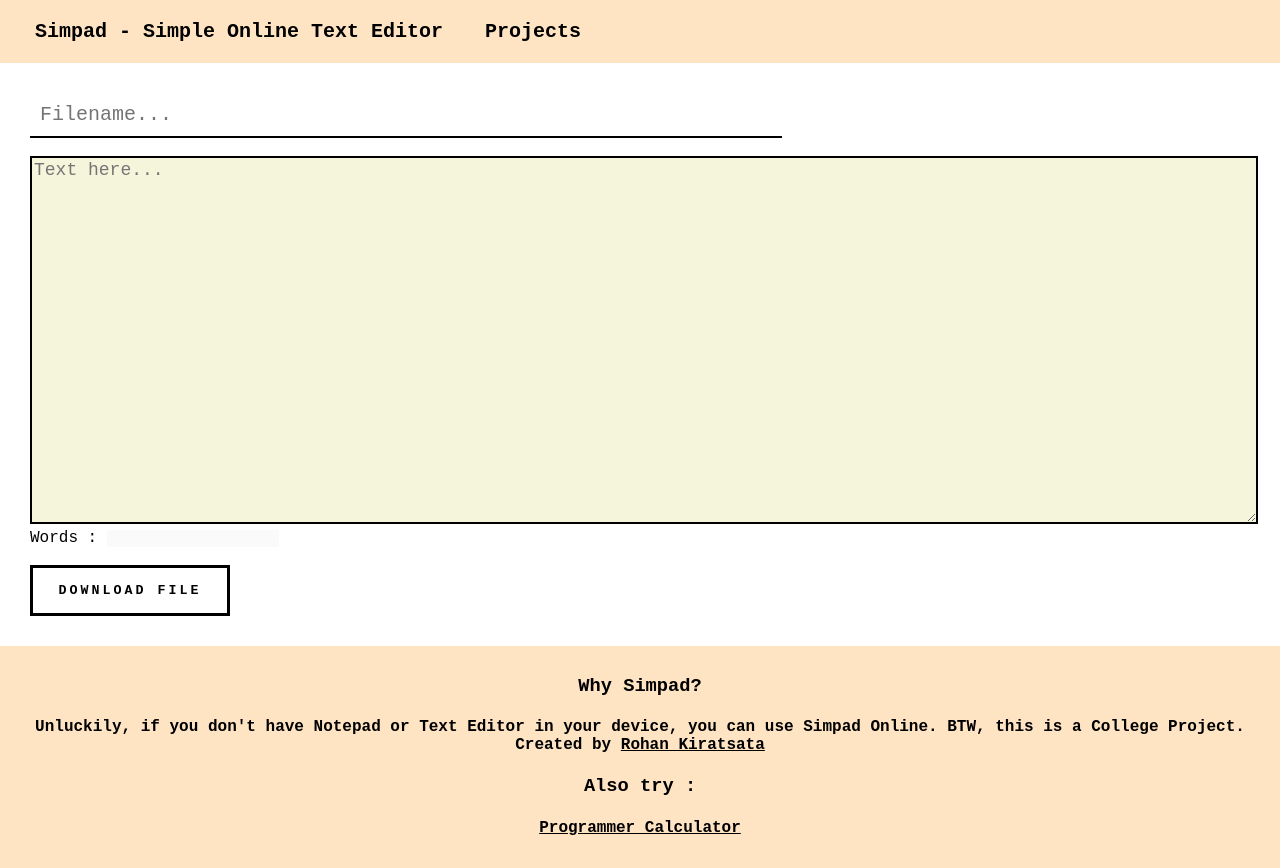
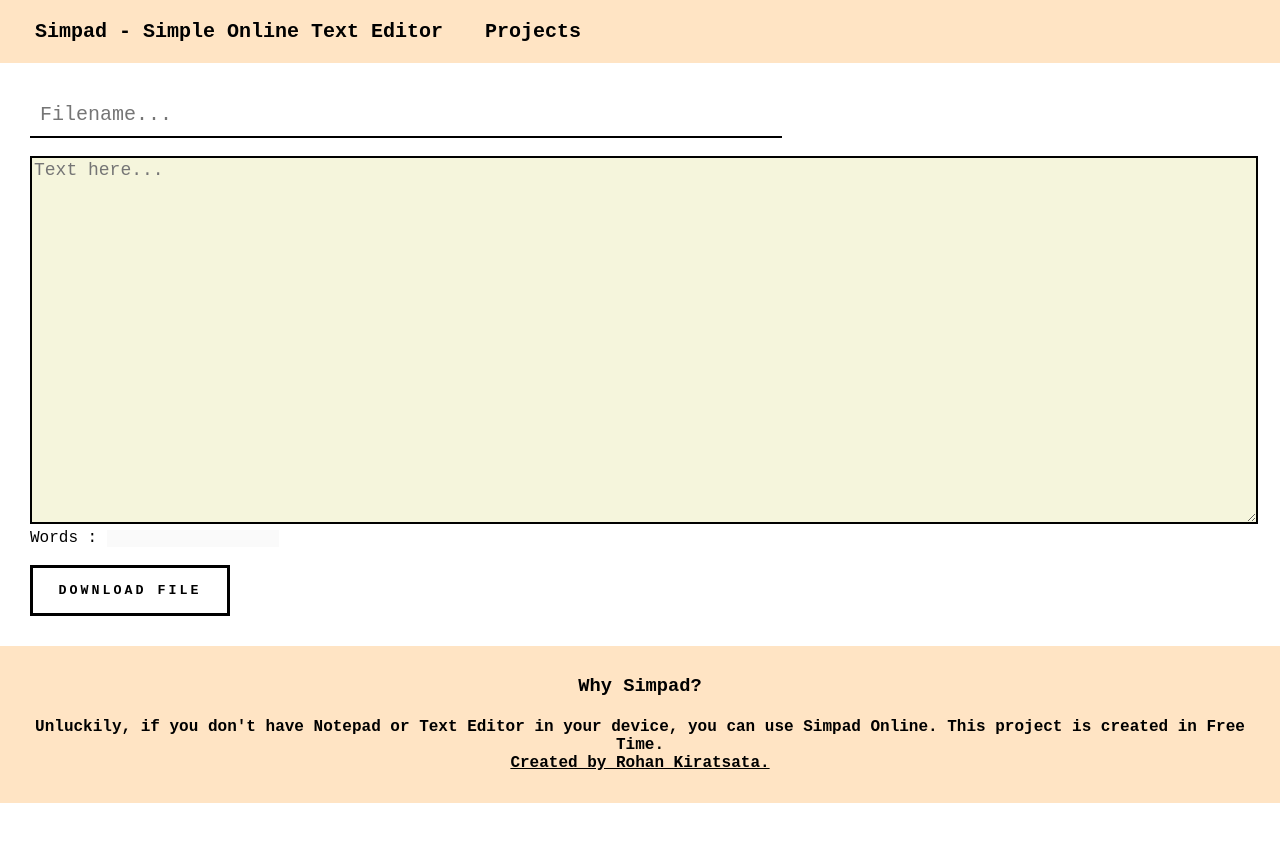
Before and after one commit to rohan-kiratsata/simpad, a plain HTML site: page index.html in a window 1280 px wide. After the commit the page ends 803 px from the top, so only its background shows below. Drawn offline with Linux system fonts and the light colour scheme.

Commit message:
Updated Footer

```diff
--- a/index.html
+++ b/index.html
@@ -26,13 +26,10 @@
     </div>
     <div id="page-info">
         <h3>Why Simpad?</h3>
-        <h4>Unluckily, if you don't have Notepad or Text Editor in your device, you can use Simpad Online. BTW, this is
-            a College Project.<br>Created by
-            <a href="test.html" target="_blank" rel="noopener noreferrer">Rohan Kiratsata</a>
-        </h4>
-        <h3>Also try :</h3>
         <h4>
-            <a href="test.html" target="_blank" rel="noopener noreferrer">Programmer Calculator</a>
+            Unluckily, if you don't have Notepad or Text Editor in your device, you can use Simpad Online. This project is created in Free Time.
+            <br>
+            <a href="#" rel="noopener noreferrer" id="links" target="_blank">Created by Rohan Kiratsata.</a>
         </h4>
     </div>
 </head>
```
